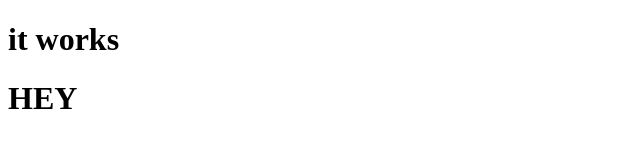
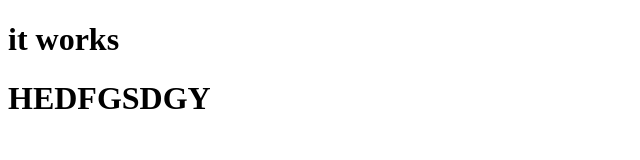
Before and after one commit to iaraamantegui/iaraamantegui.github.io, a plain HTML site: page index.html in a window 1280 px wide. Shown: the whole page, without its empty margins (0-640 px from the left). Drawn offline with Linux system fonts and the light colour scheme.

Commit message:
Update index.html

```diff
--- a/index.html
+++ b/index.html
@@ -7,6 +7,6 @@
 </head>
 <body>
     <h1>it works</h1>
-    <H1>HEY</H1>
+    <H1>HEDFGSDGY</H1>
 </body>
 </html>
```
